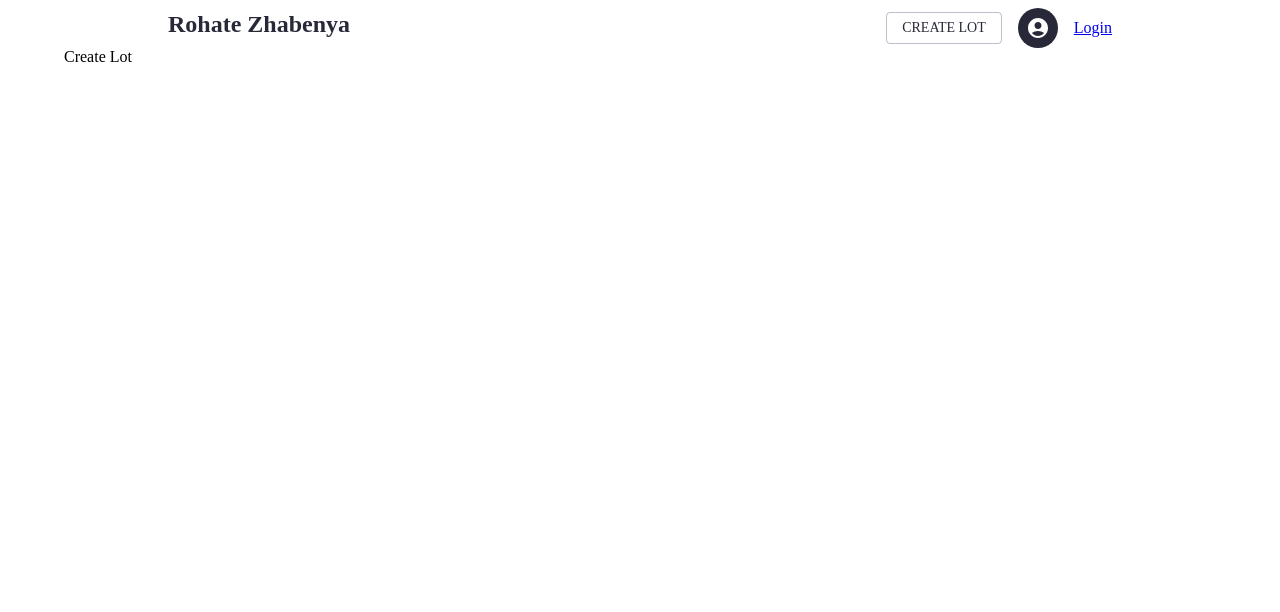
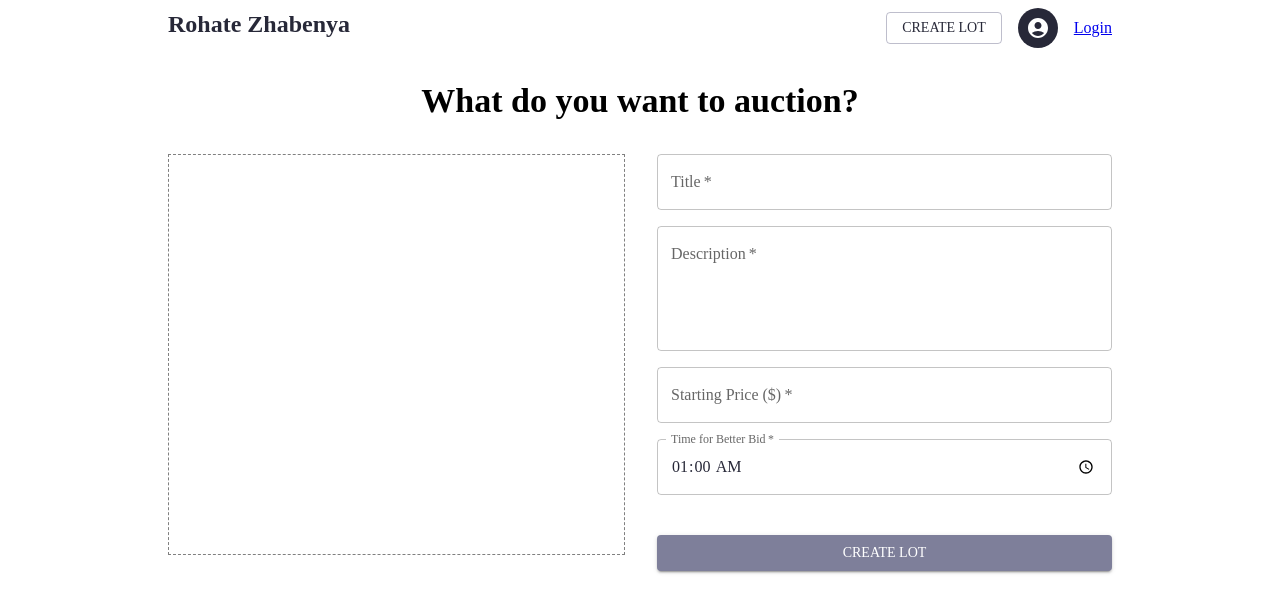
Before and after one commit to proxrustes/hackathon-front, a Next.js app: page /create-lot in a window 1280 px wide. Shown: the top 612 px of the page. Built offline with nearby package versions, Linux system fonts and the light colour scheme; no server answers.

Commit message:
+ create-lot template

```diff
--- a/app/create-lot/page.tsx
+++ b/app/create-lot/page.tsx
@@ -1,8 +1,72 @@
-import { Container } from "@mui/material";
+import React from 'react';
+import { Container, Box, TextField, Button, Typography, Stack } from '@mui/material';
 
-export default function Page(){
-    return(
 
-        <Container>Create Lot</Container>
-    )
+export default function AuctionPage() {
+    return (
+        <Stack sx={{mx:20, mt: 4}} gap={4}>
+            <Typography variant="h4" sx={{fontWeight:800, textAlign:"center"}}>
+                What do you want to auction?
+            </Typography>
+            <Stack direction="row" justifyContent="space-between" gap={4}>
+                <Box
+                sx={{
+                    height: 'auto',
+                    width: '100%',
+                    maxWidth: '600px',
+                    border: '1px dashed grey',
+                    marginBottom: 2
+                }}
+            />
+                <Stack gap={2} width="100%">
+                    <TextField
+                        required
+                        id="title"
+                        fullWidth
+                        label="Title"
+                        placeholder="Give me a name..."
+                    />
+                    <TextField
+                    fullWidth
+                        required
+                        id="description"
+                        label="Description"
+                        multiline
+                        rows={4}
+                        placeholder="Describe your item..."
+                    />
+                    <TextField
+                        required
+                        fullWidth
+                        type="number"
+                        id="price"
+                        label="Starting Price ($)"
+                        InputProps={{ inputProps: { min: 0 } }}
+                    />
+                    <TextField
+                        required
+                        fullWidth
+                        id="time"
+                        label="Time for Better Bid"
+                        type="time"
+                        defaultValue="01:00"
+                        InputLabelProps={{
+                            shrink: true,
+                        }}
+                        inputProps={{
+                            step: 300, // 5 min
+                        }}
+                    />
+                    <Button
+                        variant="contained"
+                        color="primary"
+                        sx={{ mt: 3 }}
+                        fullWidth
+                    >
+                        Create Lot
+                    </Button>
+                </Stack></Stack>
+
+        </Stack>
+    );
 }
```
